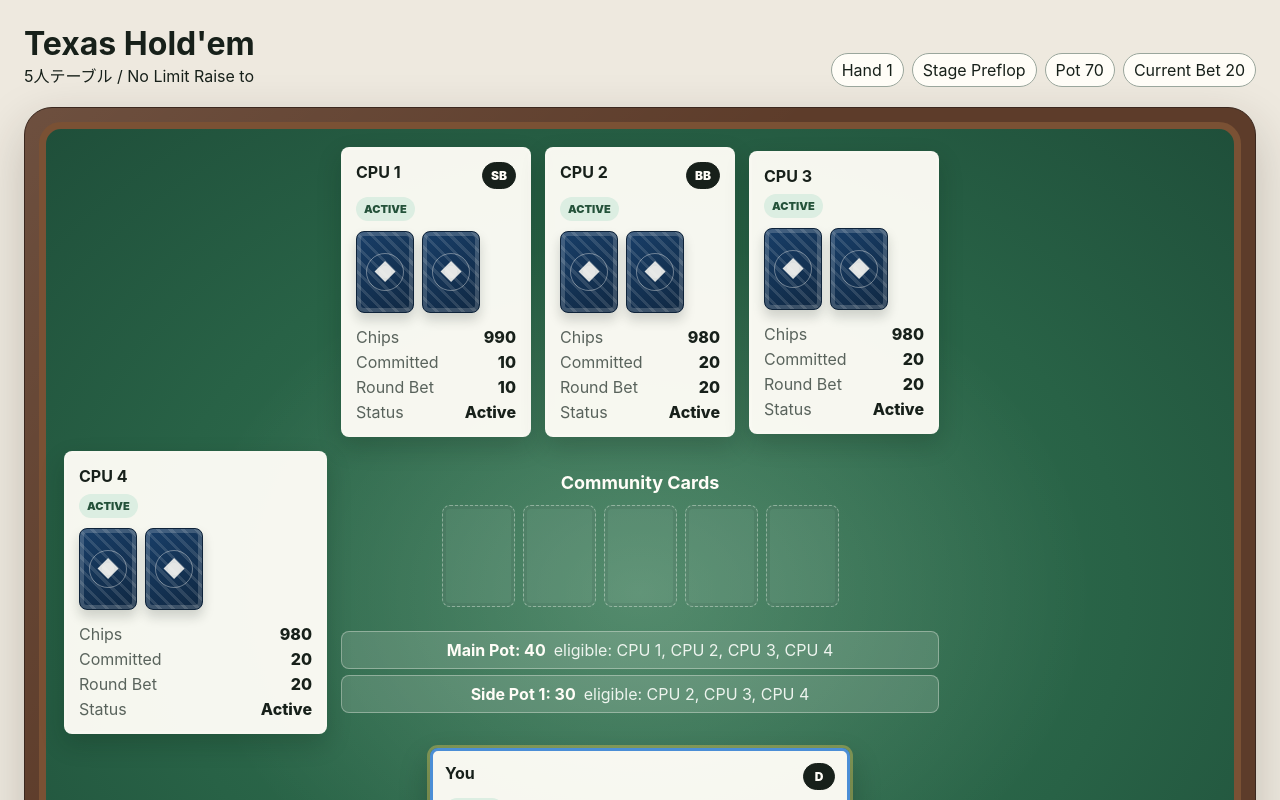
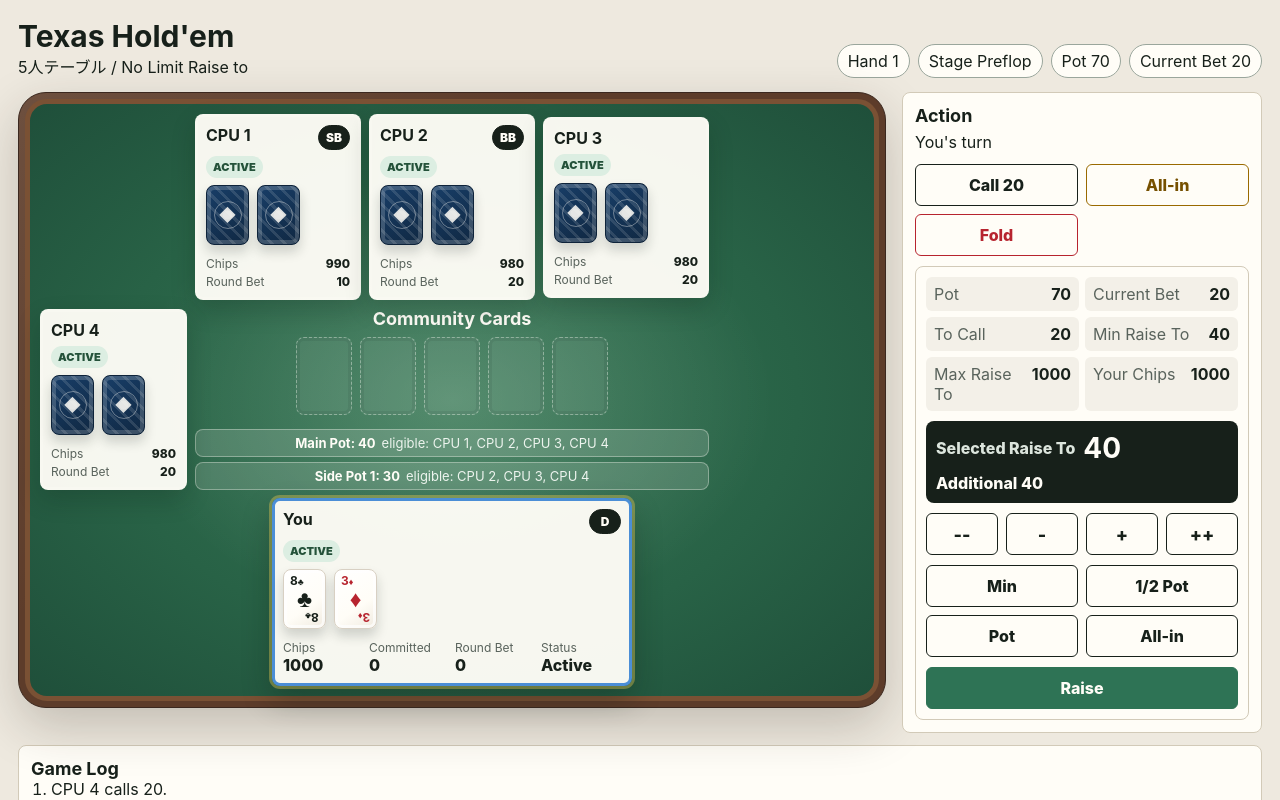
Before and after one commit to crackeveryday/texas-holdem, a React (Vite) app: page / in a window 1280 px wide. Shown: the top 800 px of the page. Built offline with nearby package versions, Linux system fonts and the light colour scheme.

Commit message:
fix(ui): CPU thinking表示で席が伸びないようにする

```diff
--- a/src/App.tsx
+++ b/src/App.tsx
@@ -160,6 +160,7 @@ export default function App() {
         </div>
       </header>
 
+      <div className="playLayout">
         <PokerTable game={game} thinkingPlayerId={thinkingPlayerId} boardReveal={boardReveal} />
 
         <section className="controls">
@@ -181,6 +182,7 @@ export default function App() {
             )}
           </div>
         </section>
+      </div>
 
       <section className="log">
         <h2>Game Log</h2>
@@ -553,7 +555,6 @@ function PlayerSeat({
       <div className="playerHead">
         <div>
           <h3>{player.name}</h3>
-          {isThinking && <p className="thinkingText">{player.name} thinking...</p>}
         </div>
         <div className="badges">
           {badges.map((badge) => (
--- a/src/styles.css
+++ b/src/styles.css
@@ -37,7 +37,7 @@ button:disabled {
 .app {
   margin: 0 auto;
   max-width: 1280px;
-  padding: 24px;
+  padding: 18px;
 }
 
 .topbar {
@@ -45,7 +45,7 @@ button:disabled {
   display: flex;
   gap: 24px;
   justify-content: space-between;
-  margin-bottom: 20px;
+  margin-bottom: 14px;
 }
 
 h1,
@@ -56,7 +56,7 @@ p {
 }
 
 h1 {
-  font-size: 32px;
+  font-size: 30px;
 }
 
 h2 {
@@ -85,6 +85,13 @@ h3 {
   padding: 6px 10px;
 }
 
+.playLayout {
+  align-items: start;
+  display: grid;
+  gap: 16px;
+  grid-template-columns: minmax(0, 1fr) minmax(320px, 360px);
+}
+
 .table {
   background:
     linear-gradient(135deg, rgba(255, 253, 247, 0.1), transparent 36%),
@@ -93,31 +100,31 @@ h3 {
   border-radius: 28px;
   box-shadow: 0 18px 50px rgba(43, 31, 22, 0.22);
   color: #fffdf7;
-  padding: 14px;
+  padding: 6px;
 }
 
 .tableFelt {
   background:
     radial-gradient(ellipse at center, rgba(255, 253, 247, 0.16), transparent 54%),
     radial-gradient(ellipse at center, #347653 0%, #286246 58%, #1f4f3a 100%);
-  border: 7px solid #7a5134;
+  border: 5px solid #7a5134;
   border-radius: 22px;
   display: grid;
-  gap: 14px;
+  gap: 8px;
   grid-template-areas:
     ". cpu1 cpu2 cpu3 ."
     "cpu4 center center center ."
     ". human human human .";
-  grid-template-columns: 1fr minmax(150px, 190px) minmax(150px, 190px) minmax(150px, 190px) 1fr;
-  min-height: 640px;
-  padding: 18px;
+  grid-template-columns: 1fr minmax(124px, 166px) minmax(124px, 166px) minmax(124px, 166px) 1fr;
+  min-height: 460px;
+  padding: 10px;
   position: relative;
 }
 
 .tableCenter {
   align-self: center;
   display: grid;
-  gap: 12px;
+  gap: 8px;
   grid-area: center;
   justify-items: center;
 }
@@ -126,14 +133,14 @@ h3 {
   align-items: center;
   display: flex;
   flex-direction: column;
-  gap: 12px;
+  gap: 8px;
 }
 
 .boardHeader {
   align-items: center;
   display: flex;
   flex-wrap: wrap;
-  gap: 10px;
+  gap: 8px;
   justify-content: center;
 }
 
@@ -144,18 +151,18 @@ h3 {
   border-radius: 999px;
   color: #17201a;
   font-weight: 900;
-  padding: 6px 12px;
+  padding: 5px 10px;
 }
 
 .boardCards {
   justify-content: center;
-  min-height: 114px;
+  min-height: 84px;
 }
 
 .potDisplay {
   display: grid;
-  gap: 6px;
-  max-width: 760px;
+  gap: 5px;
+  max-width: 560px;
   width: 100%;
 }
 
@@ -166,9 +173,10 @@ h3 {
   border-radius: 8px;
   display: flex;
   flex-wrap: wrap;
-  gap: 8px;
+  font-size: 13px;
+  gap: 6px;
   justify-content: center;
-  padding: 8px 10px;
+  padding: 5px 8px;
 }
 
 .potDisplay span {
@@ -183,7 +191,7 @@ h3 {
   box-shadow: 0 10px 24px rgba(12, 23, 17, 0.2);
   color: #17201a;
   min-width: 0;
-  padding: 12px;
+  padding: 8px;
   position: relative;
   transition:
     border-color 180ms ease,
@@ -194,7 +202,7 @@ h3 {
 .seat-0 {
   grid-area: human;
   justify-self: center;
-  width: min(420px, 100%);
+  width: min(360px, 100%);
 }
 
 .seat-1 {
@@ -232,8 +240,8 @@ h3 {
   content: "";
   height: 10px;
   position: absolute;
-  right: 12px;
-  top: 12px;
+  right: 9px;
+  top: 9px;
   width: 10px;
 }
 
@@ -256,14 +264,7 @@ h3 {
   display: flex;
   gap: 8px;
   justify-content: space-between;
-  margin-bottom: 8px;
-}
-
-.thinkingText {
-  color: #9a6a00;
-  font-size: 12px;
-  font-weight: 800;
-  margin-top: 2px;
+  margin-bottom: 6px;
 }
 
 .badges {
@@ -278,13 +279,13 @@ h3 {
   font-size: 12px;
   font-weight: 900;
   min-width: 32px;
-  padding: 5px 8px;
+  padding: 4px 7px;
   text-align: center;
 }
 
 .playerStatusRow {
   display: flex;
-  margin-bottom: 10px;
+  margin-bottom: 7px;
 }
 
 .statusBadge {
@@ -292,7 +293,8 @@ h3 {
   font-size: 11px;
   font-weight: 900;
   letter-spacing: 0;
-  padding: 5px 8px;
+  padding: 4px 7px;
+  white-space: nowrap;
 }
 
 .statusActive {
@@ -321,7 +323,7 @@ h3 {
 }
 
 .holeCards {
-  min-height: 86px;
+  min-height: 64px;
 }
 
 .noCards {
@@ -332,9 +334,9 @@ h3 {
   display: inline-flex;
   font-size: 12px;
   font-weight: 800;
-  height: 82px;
+  height: 60px;
   justify-content: center;
-  width: 116px;
+  width: 86px;
 }
 
 .card {
@@ -342,16 +344,16 @@ h3 {
   border-radius: 8px;
   display: inline-flex;
   flex: 0 0 auto;
-  height: 102px;
+  height: 78px;
   justify-content: center;
   overflow: hidden;
   position: relative;
-  width: 73px;
+  width: 56px;
 }
 
 .holeCards .card {
-  height: 82px;
-  width: 58px;
+  height: 60px;
+  width: 43px;
 }
 
 .card.face {
@@ -387,10 +389,10 @@ h3 {
   border-radius: 999px;
   color: rgba(255, 253, 247, 0.86);
   display: inline-grid;
-  font-size: 22px;
-  height: 38px;
+  font-size: 17px;
+  height: 28px;
   place-items: center;
-  width: 38px;
+  width: 28px;
 }
 
 .card.muted {
@@ -408,29 +410,29 @@ h3 {
 .card-corner {
   align-items: center;
   display: flex;
-  font-size: 14px;
+  font-size: 12px;
   gap: 0;
   line-height: 1;
   position: absolute;
 }
 
 .card-corner.top-left {
-  left: 7px;
-  top: 6px;
+  left: 6px;
+  top: 5px;
 }
 
 .card-corner.bottom-right {
-  bottom: 6px;
-  right: 7px;
+  bottom: 5px;
+  right: 6px;
   transform: rotate(180deg);
 }
 
 .card-corner strong {
-  font-size: 18px;
+  font-size: 15px;
 }
 
 .holeCards .card-corner {
-  font-size: 11px;
+  font-size: 9px;
 }
 
 .holeCards .card-corner.top-left {
@@ -444,17 +446,17 @@ h3 {
 }
 
 .holeCards .card-corner strong {
-  font-size: 15px;
+  font-size: 12px;
 }
 
 .card-center-suit {
   align-self: center;
-  font-size: 42px;
+  font-size: 31px;
   line-height: 1;
 }
 
 .holeCards .card-center-suit {
-  font-size: 31px;
+  font-size: 23px;
 }
 
 .card-revealed {
@@ -463,9 +465,9 @@ h3 {
 
 dl {
   display: grid;
-  gap: 5px;
+  gap: 4px;
   grid-template-columns: 1fr;
-  margin: 10px 0 0;
+  margin: 7px 0 0;
 }
 
 dl div {
@@ -486,7 +488,7 @@ dd {
 .handName {
   color: #2e7355;
   font-weight: 900;
-  margin-top: 8px;
+  margin-top: 6px;
 }
 
 .controls,
@@ -494,21 +496,28 @@ dd {
   background: #fffdf7;
   border: 1px solid #d2cab8;
   border-radius: 8px;
-  margin-top: 16px;
-  padding: 16px;
+  padding: 12px;
 }
 
 .controls {
-  align-items: center;
+  align-items: stretch;
   display: flex;
-  gap: 24px;
-  justify-content: space-between;
+  flex-direction: column;
+  gap: 12px;
+  justify-content: flex-start;
+  margin-top: 0;
+  position: sticky;
+  top: 12px;
+}
+
+.log {
+  margin-top: 12px;
 }
 
 .actionSummary {
   display: grid;
-  gap: 8px;
-  min-width: 260px;
+  gap: 6px;
+  min-width: 0;
 }
 
 .roundResult {
@@ -517,17 +526,17 @@ dd {
   border-radius: 8px;
   color: #fffdf7;
   display: grid;
-  gap: 12px;
+  gap: 10px;
   margin-top: 6px;
-  padding: 14px;
-  width: min(640px, 100%);
+  padding: 12px;
+  width: 100%;
 }
 
 .roundResultMain {
   align-items: center;
   display: grid;
-  gap: 14px;
-  grid-template-columns: minmax(0, 1fr) auto;
+  gap: 10px;
+  grid-template-columns: 1fr;
 }
 
 .resultEyebrow {
@@ -540,7 +549,7 @@ dd {
 }
 
 .roundResult h3 {
-  font-size: 24px;
+  font-size: 20px;
   line-height: 1.1;
 }
 
@@ -554,9 +563,9 @@ dd {
   border-radius: 8px;
   display: grid;
   gap: 4px;
-  min-width: 142px;
-  padding: 10px 12px;
-  text-align: right;
+  min-width: 0;
+  padding: 9px 10px;
+  text-align: left;
 }
 
 .chipDelta span {
@@ -565,7 +574,7 @@ dd {
 }
 
 .chipDelta strong {
-  font-size: 22px;
+  font-size: 20px;
   line-height: 1.1;
 }
 
@@ -609,22 +618,70 @@ dd {
   display: none;
 }
 
+.seat-0 .playerStats {
+  gap: 6px;
+  grid-template-columns: repeat(4, minmax(0, 1fr));
+}
+
+.seat-0 .playerStat {
+  display: block;
+}
+
+.seat-0 dt {
+  font-size: 12px;
+}
+
+.seat-0 dd {
+  font-size: 16px;
+}
+
+.player:not(.human) .playerStats {
+  font-size: 12px;
+  gap: 3px;
+}
+
+.player:not(.human) .playerStatCommitted,
+.player:not(.human) .playerStatStatus {
+  display: none;
+}
+
+.player:not(.human) .handName {
+  font-size: 12px;
+}
+
 .actionPanel {
   display: grid;
-  gap: 12px;
-  width: min(760px, 100%);
+  gap: 10px;
+  width: 100%;
+}
+
+.controls .buttons {
+  display: grid;
+  gap: 10px;
+  width: 100%;
 }
 
 .quickActions,
 .stepButtons,
 .presetButtons {
-  display: flex;
-  flex-wrap: wrap;
+  display: grid;
   gap: 8px;
 }
 
+.quickActions {
+  grid-template-columns: repeat(2, minmax(0, 1fr));
+}
+
+.stepButtons {
+  grid-template-columns: repeat(4, minmax(0, 1fr));
+}
+
+.presetButtons {
+  grid-template-columns: repeat(2, minmax(0, 1fr));
+}
+
 .actionButton {
-  min-width: 96px;
+  min-width: 0;
 }
 
 .dangerAction {
@@ -645,24 +702,24 @@ dd {
   border: 1px solid #d2cab8;
   border-radius: 8px;
   display: grid;
-  gap: 12px;
-  padding: 12px;
+  gap: 10px;
+  padding: 10px;
 }
 
 .wagerStats {
   display: grid;
-  gap: 8px;
-  grid-template-columns: repeat(3, minmax(0, 1fr));
+  gap: 6px;
+  grid-template-columns: repeat(2, minmax(0, 1fr));
 }
 
 .wagerStats div {
   background: #f3f0e8;
   border-radius: 6px;
   display: flex;
-  gap: 10px;
+  gap: 8px;
   justify-content: space-between;
   min-width: 0;
-  padding: 8px 10px;
+  padding: 7px 8px;
 }
 
 .wagerStats span,
@@ -677,8 +734,8 @@ dd {
   color: #fffdf7;
   display: flex;
   flex-wrap: wrap;
-  gap: 10px;
-  padding: 14px;
+  gap: 8px;
+  padding: 10px;
 }
 
 .amountDisplay span {
@@ -687,7 +744,7 @@ dd {
 }
 
 .amountDisplay strong {
-  font-size: 34px;
+  font-size: 28px;
 }
 
 .amountDisplay em {
@@ -697,11 +754,11 @@ dd {
 
 .stepButtons button {
   font-size: 18px;
-  min-width: 56px;
+  min-width: 0;
 }
 
 .presetButtons button {
-  min-width: 88px;
+  min-width: 0;
 }
 
 .allInNote {
@@ -730,7 +787,7 @@ dd {
   display: grid;
   gap: 6px;
   margin: 0;
-  max-height: 280px;
+  max-height: 150px;
   overflow: auto;
   padding-left: 20px;
 }
@@ -788,10 +845,18 @@ dd {
 }
 
 @media (max-width: 1040px) {
+  .playLayout {
+    grid-template-columns: 1fr;
+  }
+
   .topbar,
   .controls {
     align-items: stretch;
     flex-direction: column;
+  }
+
+  .controls {
+    position: static;
   }
 
   .tableFelt {
@@ -947,10 +1012,6 @@ dd {
     align-self: stretch;
   }
 
-  .player:not(.human) .thinkingText {
-    display: none;
-  }
-
   .player:not(.human) .holeCards {
     min-height: 0;
   }
@@ -986,13 +1047,19 @@ dd {
     align-items: center;
     display: grid;
     gap: 4px;
-    grid-template-columns: auto minmax(0, 1fr) auto;
+    grid-template-columns: auto minmax(0, 1fr);
   }
 
   .cpuSummaryMain strong {
     font-size: 12px;
     line-height: 1.1;
     min-width: 0;
+    white-space: nowrap;
+  }
+
+  .cpuSummaryMain .statusBadge {
+    grid-column: 1 / -1;
+    justify-self: start;
   }
 
   .cpuSeatOrder {
```
Lines whose indentation alone changed are shown as unchanged.
